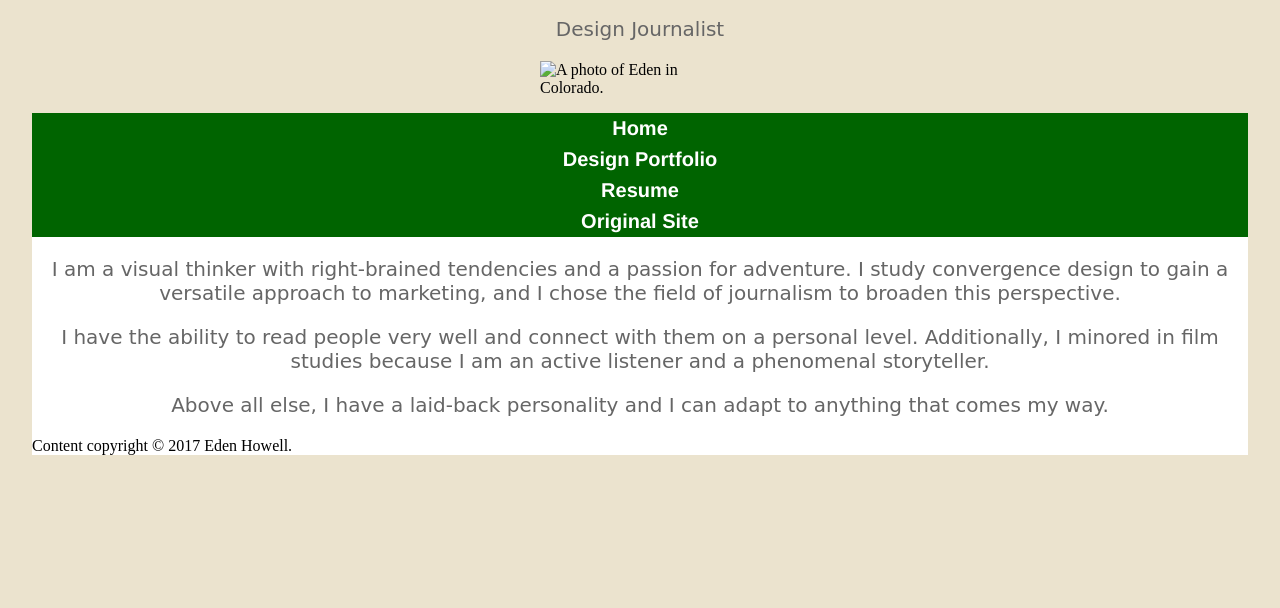
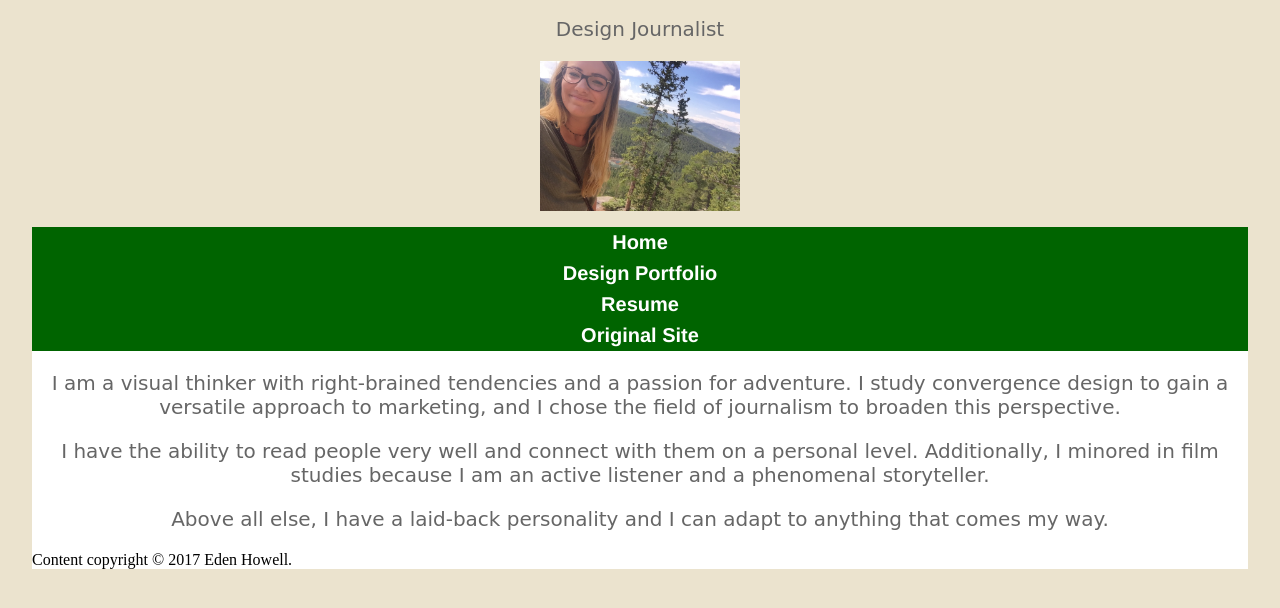
Before and after one commit to J4502-fs17/edenhowell, a plain HTML site: page index.html in a window 1280 px wide. Shown: the part 68-676 px from the top of the page. Drawn offline with Linux system fonts and the light colour scheme.

Commit message:
add
period

```diff
--- a/index.html
+++ b/index.html
@@ -14,7 +14,7 @@
 <h1> Eden Howell </h1>
 	<p> Design Journalist </p>
 
-  <img src="profileJPG" width="200px" alt="A photo of Eden in Colorado."/>
+  <img src="profile.JPG" width="200px" alt="A photo of Eden in Colorado."/>
 
   <div id="container">
     <div id="header">
```
